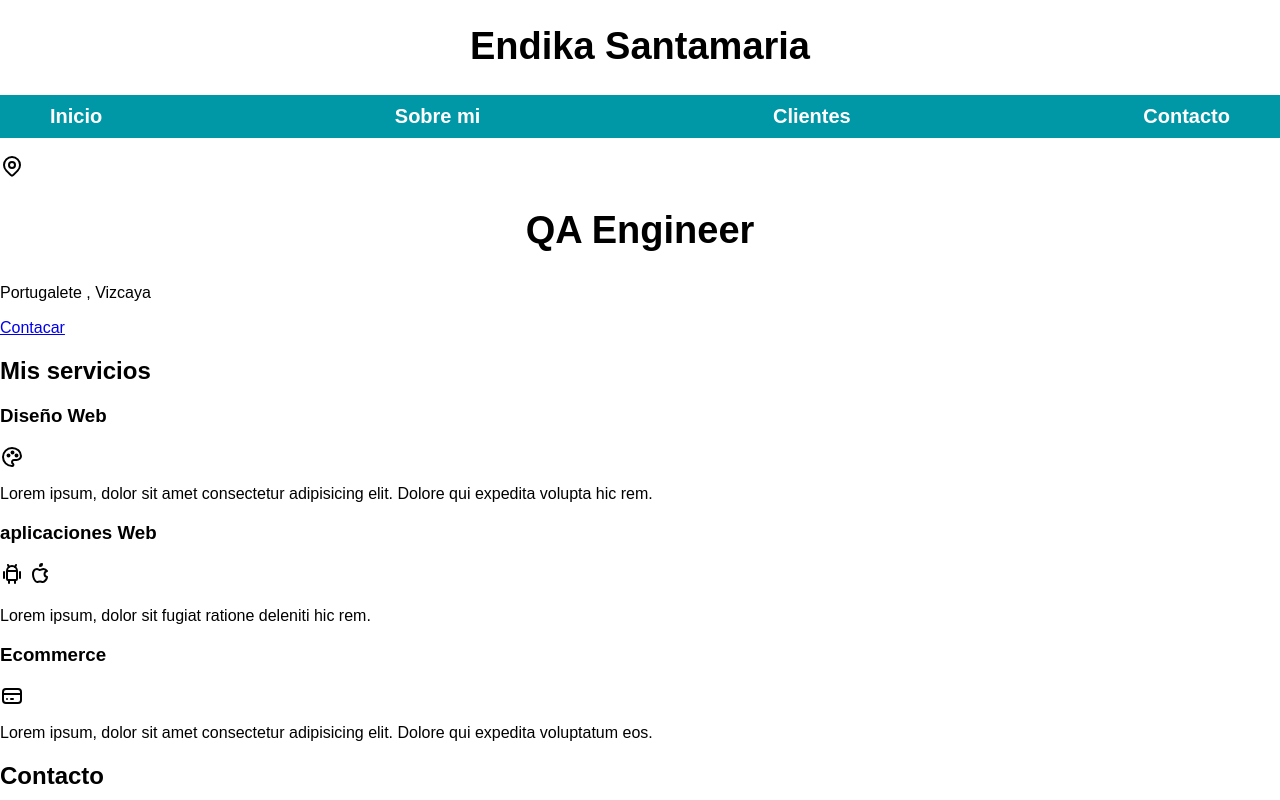
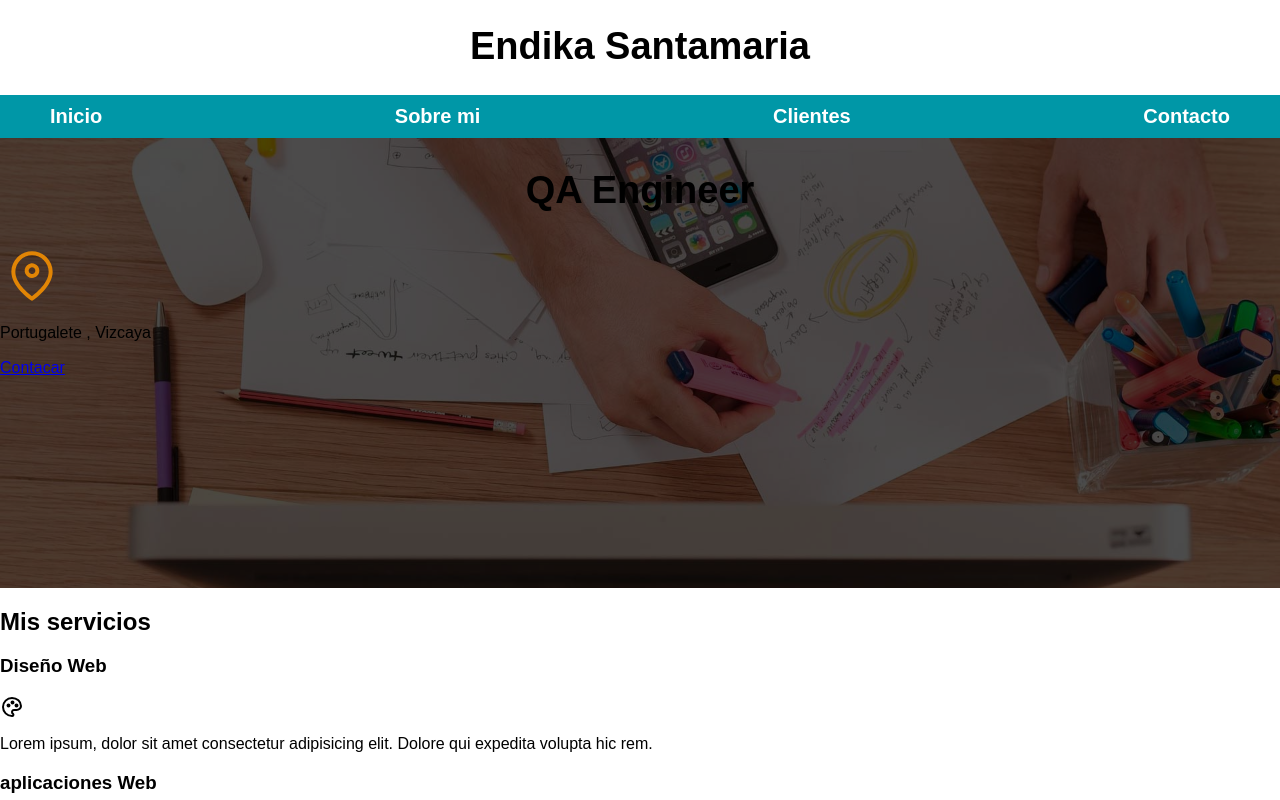
Before and after one commit to Akradeveloper/Portfolio, a plain HTML site: page index.html in a window 1280 px wide. Shown: the top 800 px of the page. Drawn offline with Linux system fonts and the light colour scheme.

Commit message:
imagen trransparente & posicion relativa absoluta

```diff
--- a/index.html
+++ b/index.html
@@ -21,17 +21,41 @@
             <a href="#">Contacto</a>
         </nav>
     </div>
-    <section>
-        <p>
-            <svg xmlns="http://www.w3.org/2000/svg" class="icon icon-tabler icon-tabler-map-pin" width="24" height="24" viewBox="0 0 24 24" stroke-width="2" stroke="currentColor" fill="none" stroke-linecap="round" stroke-linejoin="round">
-                <path stroke="none" d="M0 0h24v24H0z" fill="none"></path>
-                <path d="M9 11a3 3 0 1 0 6 0a3 3 0 0 0 -6 0"></path>
-                <path d="M17.657 16.657l-4.243 4.243a2 2 0 0 1 -2.827 0l-4.244 -4.243a8 8 0 1 1 11.314 0z"></path>
+    <section class="hero">
+        <div class="hero-container">
+            <h2 class="titulo">QA Engineer    </h2>
+            <svg width="64px" height="64px" viewBox="0 0 24.00 24.00" fill="none" xmlns="http://www.w3.org/2000/svg" stroke="#e18505"
+              stroke-width="0.00024000000000000003" transform="rotate(0)">
+            <g id="SVGRepo_bgCarrier" stroke-width="0"></g><g id="SVGRepo_tracerCarrier"
+             stroke-linecap="round" stroke-linejoin="round" stroke="#CCCCCC"
+             stroke-width="0.048"></g><g id="SVGRepo_iconCarrier">
+             <path d="M12 21.25C11.853 21.2514 11.7093 21.2059 11.59 21.12C11.29
+             20.93 4.25 16.2 4.25 10.45C4.25 8.39452 5.06652 6.42328 6.51992
+             4.96987C7.97333 3.51647 9.94457 2.69995 12 2.69995C14.0554
+              2.69995 16.0267 3.51647 17.4801 4.96987C18.9335 6.42328 19.75
+              8.39452 19.75 10.45C19.75 16.2 12.75 20.93 12.41 21.12C12.2907 21.2059
+              12.147 21.2514 12 21.25ZM12 4.24995C10.3494 4.24463 8.7642 4.89454
+              7.59238 6.05699C6.42056 7.21943 5.75794 8.79939 5.75 10.45C5.75
+               14.66 10.54 18.51 12 19.58C13.46 18.51 18.25 14.66 18.25 10.45C18.2421
+              8.79939 17.5794 7.21943 16.4076 6.05699C15.2358 4.89454 13.6506 4.24463
+              12 4.24995Z" fill="#e18505">
+            </path>
+            <path d="M12 12.75C11.4561 12.75 10.9244 12.5887 10.4722 12.2865C10.0199 11.9844
+            9.66747 11.5549 9.45933 11.0524C9.25119 10.5499 9.19673 9.99695 9.30284 9.4635C9.40895
+            8.93006 9.67086 8.44005 10.0555 8.05546C10.4401 7.67086 10.9301 7.40895 11.4635 7.30284C11.997
+            7.19673 12.5499 7.25119 13.0524 7.45933C13.5549 7.66747 13.9844 8.01995 14.2865 8.47218C14.5887
+            8.92442 14.75 9.4561 14.75 10C14.75 10.7293 14.4603 11.4288 13.9445 11.9445C13.4288 12.4603
+            12.7293 12.75 12 12.75ZM12 8.75C11.7528 8.75 11.5111 8.82331 11.3055 8.96066C11.1 9.09802 10.9398
+            9.29324 10.8452 9.52165C10.7505 9.75005 10.7258 10.0014 10.774 10.2439C10.8223 10.4863 10.9413 10.7091
+            11.1161 10.8839C11.2909 11.0587 11.5137 11.1778 11.7561 11.226C11.9986 11.2742 12.2499 11.2495 12.4784
+            11.1549C12.7068 11.0602 12.902 10.9 13.0393 10.6945C13.1767 10.4889 13.25 10.2472 13.25 10C13.25
+            9.66848 13.1183 9.35054 12.8839 9.11612C12.6495 8.8817 12.3315 8.75 12 8.75Z" fill="#e18505">
+            </path>
+            </g>
             </svg>
-        </p>
-        <h2 class="titulo">QA Engineer    </h2>
-        <p>Portugalete , Vizcaya</p>
-        <a href="#">Contacar</a>
+            <p>Portugalete , Vizcaya</p>
+            <a href="#">Contacar</a>
+        </div>
     </section>
     <main>
         <h2>Mis servicios</h2>
--- a/styles/index.css
+++ b/styles/index.css
@@ -7,6 +7,11 @@
 }
 html{
     font-size: 62.5%;
+    box-sizing: border-box;
+}
+
+*,*:before,*:after{
+    box-sizing: inherit;
 }
 
 body{
@@ -56,3 +61,17 @@ body{
         justify-content: space-between;
     }
 }
+
+.hero {
+    background-image: url('/img/hero.jpg');
+    background-repeat: no-repeat;
+    background-size: cover;
+    height: 450px;
+    position: relative;
+}
+.hero-container{
+    position: absolute;
+    background-color: rgba(0, 0, 0,.7);
+    width: 100%;
+    height: 100%;
+}
```
Also changed, not shown: img/hero.jpg (added).
